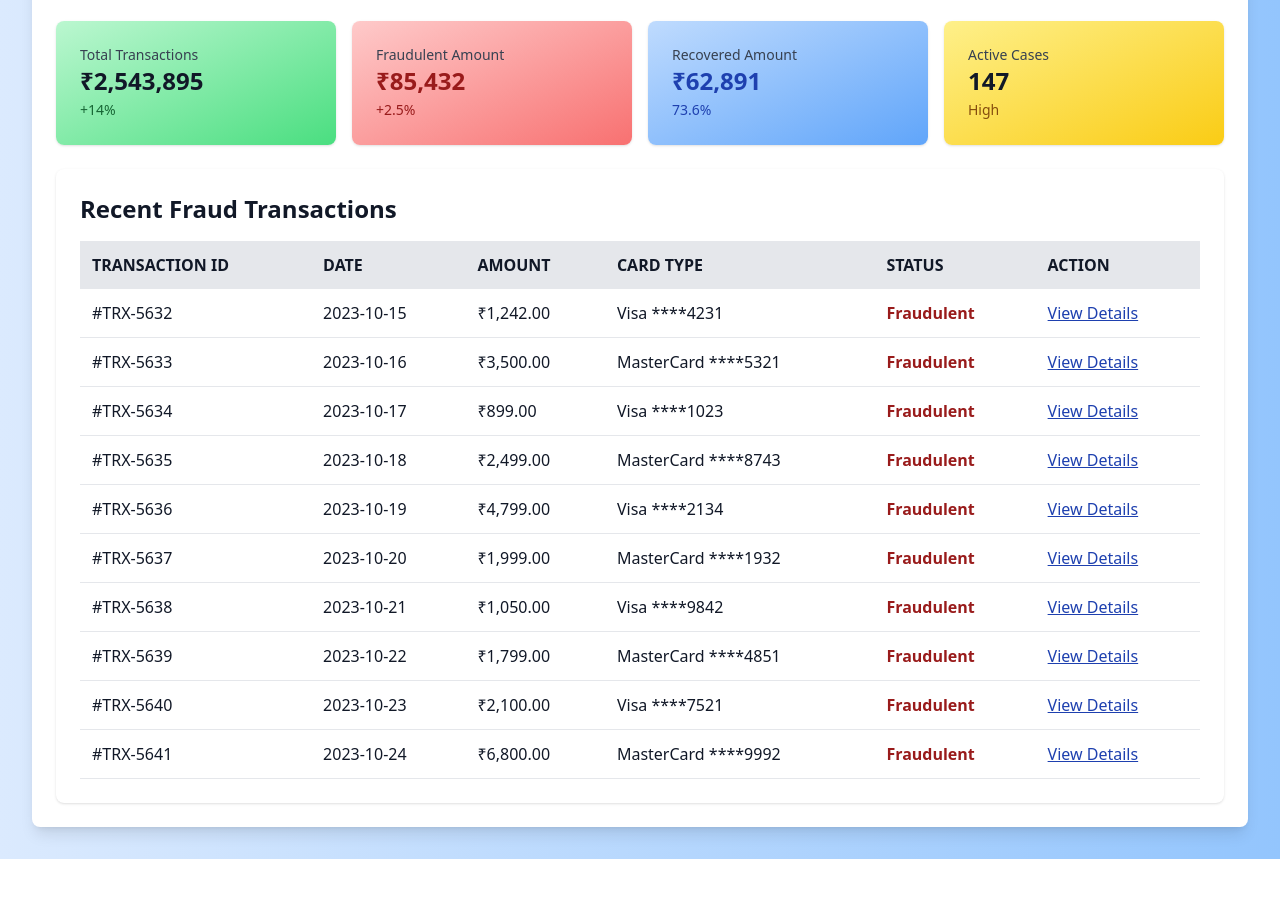
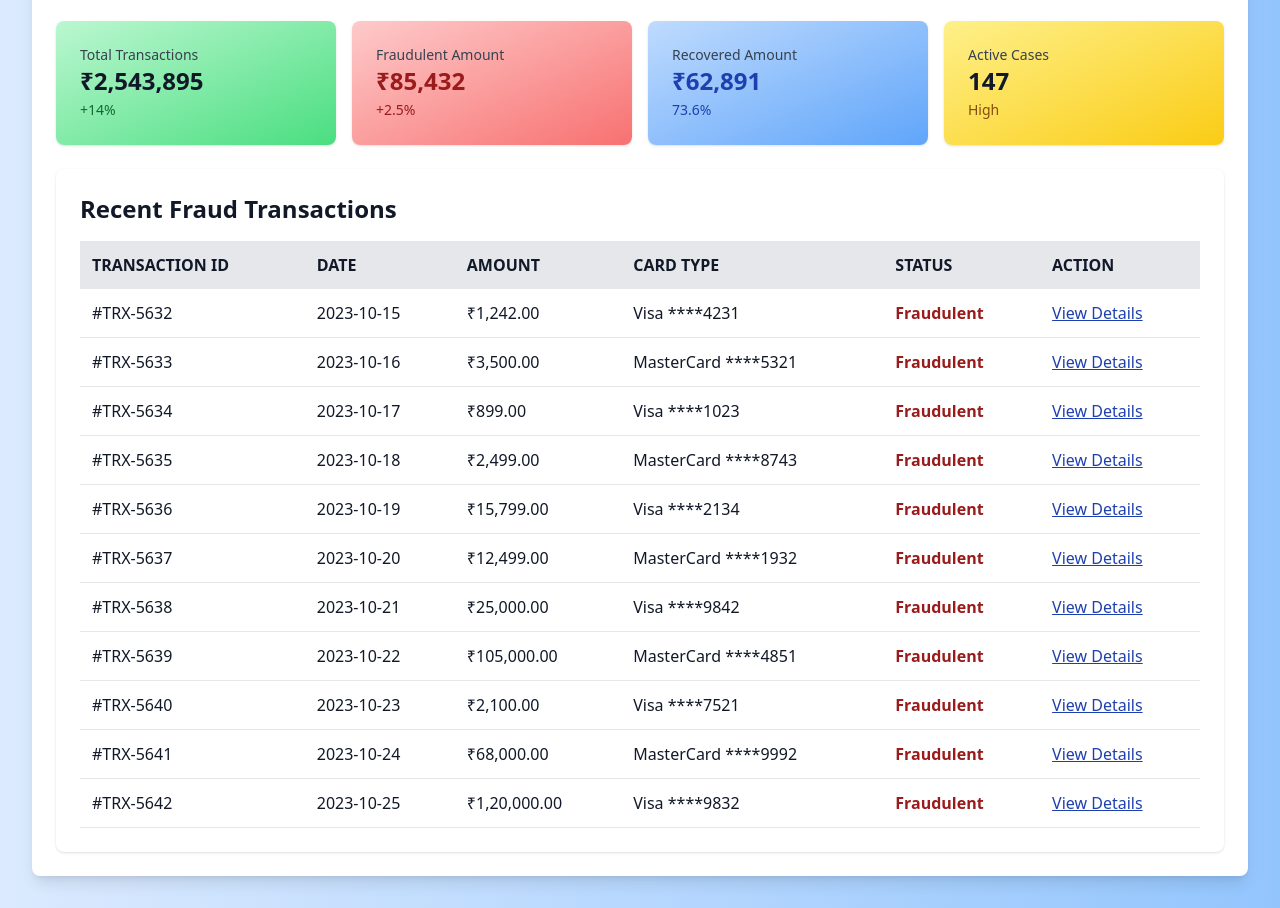
Before and after one commit to aashishkhobragade/faraday, a plain HTML site: page dashboard.html in a window 1280 px wide. Shown: the part 143-1051 px from the top of the page. Before the commit the page ends 1002 px from the top, so only its background shows below. Drawn offline with nearby package versions, Linux system fonts and the light colour scheme.

Commit message:
Update dashboard.html

```diff
--- a/dashboard.html
+++ b/dashboard.html
@@ -100,34 +100,34 @@
                     <tr class="border-b hover:bg-gray-100">
                         <td class="p-3">#TRX-5636</td>
                         <td class="p-3">2023-10-19</td>
-                        <td class="p-3">₹4,799.00</td>
+                        <td class="p-3">₹15,799.00</td>
                         <td class="p-3">Visa ****2134</td>
                         <td class="p-3 text-red-800 font-bold">Fraudulent</td>
-                        <td class="p-3 text-blue-800 underline cursor-pointer" onclick="showDetails('#TRX-5636', '2023-10-19', '₹4,799.00', 'Visa ****2134', 'Fraudulent', 'Kolkata, India', '192.168.1.5', 'iPhone 13 Pro', 'Amazon')">View Details</td>
+                        <td class="p-3 text-blue-800 underline cursor-pointer" onclick="showDetails('#TRX-5636', '2023-10-19', '₹15,799.00', 'Visa ****2134', 'Fraudulent', 'Kolkata, India', '192.168.1.5', 'iPhone 13 Pro', 'Amazon')">View Details</td>
                     </tr>
                     <tr class="border-b hover:bg-gray-100">
                         <td class="p-3">#TRX-5637</td>
                         <td class="p-3">2023-10-20</td>
-                        <td class="p-3">₹1,999.00</td>
+                        <td class="p-3">₹12,499.00</td>
                         <td class="p-3">MasterCard ****1932</td>
                         <td class="p-3 text-red-800 font-bold">Fraudulent</td>
-                        <td class="p-3 text-blue-800 underline cursor-pointer" onclick="showDetails('#TRX-5637', '2023-10-20', '₹1,999.00', 'MasterCard ****1932', 'Fraudulent', 'Hyderabad, India', '192.168.1.6', 'Xiaomi Mi 11', 'Jabong')">View Details</td>
+                        <td class="p-3 text-blue-800 underline cursor-pointer" onclick="showDetails('#TRX-5637', '2023-10-20', '₹12,499.00', 'MasterCard ****1932', 'Fraudulent', 'Hyderabad, India', '192.168.1.6', 'Xiaomi Mi 11', 'Jabong')">View Details</td>
                     </tr>
                     <tr class="border-b hover:bg-gray-100">
                         <td class="p-3">#TRX-5638</td>
                         <td class="p-3">2023-10-21</td>
-                        <td class="p-3">₹1,050.00</td>
+                        <td class="p-3">₹25,000.00</td>
                         <td class="p-3">Visa ****9842</td>
                         <td class="p-3 text-red-800 font-bold">Fraudulent</td>
-                        <td class="p-3 text-blue-800 underline cursor-pointer" onclick="showDetails('#TRX-5638', '2023-10-21', '₹1,050.00', 'Visa ****9842', 'Fraudulent', 'Pune, India', '192.168.1.7', 'Oppo Reno 6', 'Croma')">View Details</td>
+                        <td class="p-3 text-blue-800 underline cursor-pointer" onclick="showDetails('#TRX-5638', '2023-10-21', '₹25,000.00', 'Visa ****9842', 'Fraudulent', 'Pune, India', '192.168.1.7', 'Oppo Reno 6', 'Croma')">View Details</td>
                     </tr>
                     <tr class="border-b hover:bg-gray-100">
                         <td class="p-3">#TRX-5639</td>
                         <td class="p-3">2023-10-22</td>
-                        <td class="p-3">₹1,799.00</td>
+                        <td class="p-3">₹105,000.00</td>
                         <td class="p-3">MasterCard ****4851</td>
                         <td class="p-3 text-red-800 font-bold">Fraudulent</td>
-                        <td class="p-3 text-blue-800 underline cursor-pointer" onclick="showDetails('#TRX-5639', '2023-10-22', '₹1,799.00', 'MasterCard ****4851', 'Fraudulent', 'Surat, India', '192.168.1.8', 'Realme GT', 'Myntra')">View Details</td>
+                        <td class="p-3 text-blue-800 underline cursor-pointer" onclick="showDetails('#TRX-5639', '2023-10-22', '₹105,000.00', 'MasterCard ****4851', 'Fraudulent', 'Surat, India', '192.168.1.8', 'Realme GT', 'Myntra')">View Details</td>
                     </tr>
                     <tr class="border-b hover:bg-gray-100">
                         <td class="p-3">#TRX-5640</td>
@@ -140,10 +140,18 @@
                     <tr class="border-b hover:bg-gray-100">
                         <td class="p-3">#TRX-5641</td>
                         <td class="p-3">2023-10-24</td>
-                        <td class="p-3">₹6,800.00</td>
+                        <td class="p-3">₹68,000.00</td>
                         <td class="p-3">MasterCard ****9992</td>
                         <td class="p-3 text-red-800 font-bold">Fraudulent</td>
-                        <td class="p-3 text-blue-800 underline cursor-pointer" onclick="showDetails('#TRX-5641', '2023-10-24', '₹6,800.00', 'MasterCard ****9992', 'Fraudulent', 'Jaipur, India', '192.168.1.10', 'MacBook Pro', 'Apple Store')">View Details</td>
+                        <td class="p-3 text-blue-800 underline cursor-pointer" onclick="showDetails('#TRX-5641', '2023-10-24', '₹68,000.00', 'MasterCard ****9992', 'Fraudulent', 'Jaipur, India', '192.168.1.10', 'MacBook Pro', 'Apple Store')">View Details</td>
+                    </tr>
+                    <tr class="border-b hover:bg-gray-100">
+                        <td class="p-3">#TRX-5642</td>
+                        <td class="p-3">2023-10-25</td>
+                        <td class="p-3">₹1,20,000.00</td>
+                        <td class="p-3">Visa ****9832</td>
+                        <td class="p-3 text-red-800 font-bold">Fraudulent</td>
+                        <td class="p-3 text-blue-800 underline cursor-pointer" onclick="showDetails('#TRX-5642', '2023-10-25', '₹1,20,000.00', 'Visa ****9832', 'Fraudulent', 'Noida, India', '192.168.1.11', 'Dell XPS 13', 'Tata CLiQ')">View Details</td>
                     </tr>
                 </tbody>
             </table>
```
